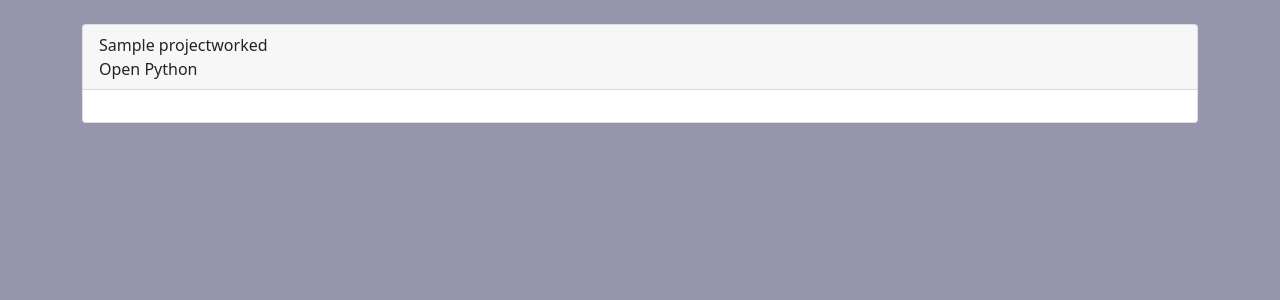
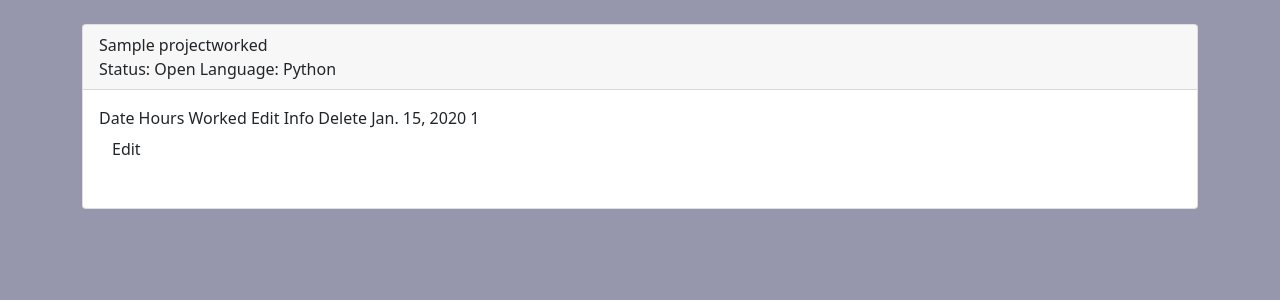
Before and after one commit to amyjprogrammer/dev_hours, a Django app: page / in a window 1280 px wide. Shown: the part 58-358 px from the top of the page. Run offline with Django 3.2, Linux system fonts and the light colour scheme; tables that the repository leaves empty hold one stand-in row (values such as "Sample post"); some libraries are stand-ins or nearby versions.

Commit message:
Showing the hours per project

```diff
--- a/hours/templates/hours/home.html
+++ b/hours/templates/hours/home.html
@@ -14,15 +14,45 @@
         <i class="fas fa-table mr-1"></i>
         {{ project.title }}
         <br>
-        {{ project.status }}
-        {{ project.code_language }}
+        Status: {{ project.status }}
+        Language: {{ project.code_language }}
       </div>
+
       <div class="card-body">
-
         <div class="table-responsive">
-
+          <thead>
+            <tr>
+              <th>Date</th>
+              <th>Hours Worked</th>
+              <th>Edit Info</th>
+              <th>Delete</th>
+            </tr>
+          </thead>
+          <tbody>
+            {% for hour in project.trackinghours_set.all %}
+              <tr>
+                <td>{{ hour.date_added }}</td>
+                <td>{{ hour.hours_worked_in_day }}</td>
+                <td>
+                  <form action="{% url 'hours:edit_trackinghours' hour.id %}" method="post">
+                    {% csrf_token %}
+                    <button type="submit" class="btn btn-secondary-sm">Edit</button>
+                  </form>
+                </td>
+                <td>
+                  <form action="{% url 'hours:delete_trackinghours' hour.id %}" method="post">
+                    {% csrf_token %}
+                    <button type="submit" class="btn">
+                      <i class="fas fa-trash-alt"></i>
+                    </button>
+                  </form>
+                </td>
+              </tr>
+            {% endfor %}
+          </tbody>
         </div>
       </div>
+
     </div>
   {% endfor %}
 {% else %}
--- a/hours/urls.py
+++ b/hours/urls.py
@@ -8,6 +8,6 @@
     path('', views.home, name='home',),
     path('project-worked/', views.project_worked, name='project_worked',),
     path('updating-project-worked/<int:project_id>/', views.updating_project_worked, name='updating_project_worked',),
-    path('edit-hours/', views.edit_trackinghours, name='edit_trackinghours',),
-    path('delete-hours/', views.delete_trackinghours, name='delete_trackinghours',),
+    path('edit-hours/<int:hours_id>/', views.edit_trackinghours, name='edit_trackinghours',),
+    path('delete-hours/<int:hours_id>/', views.delete_trackinghours, name='delete_trackinghours',),
 ]
--- a/hours/views.py
+++ b/hours/views.py
@@ -7,7 +7,6 @@
 """Home view"""
 def home(request):
     projects = ProjectWorked.objects.all()
-    hours = TrackingHours.objects.all()
 
     if request.method != "POST":
         #show hours worked form
@@ -19,7 +18,7 @@
             form.save()
             return redirect('/')
 
-    context= {'projects': projects, 'hours': hours, 'form': form}
+    context= {'projects': projects, 'form': form}
     return render(request, 'hours/home.html', context)
 
 def project_worked(request):
```
